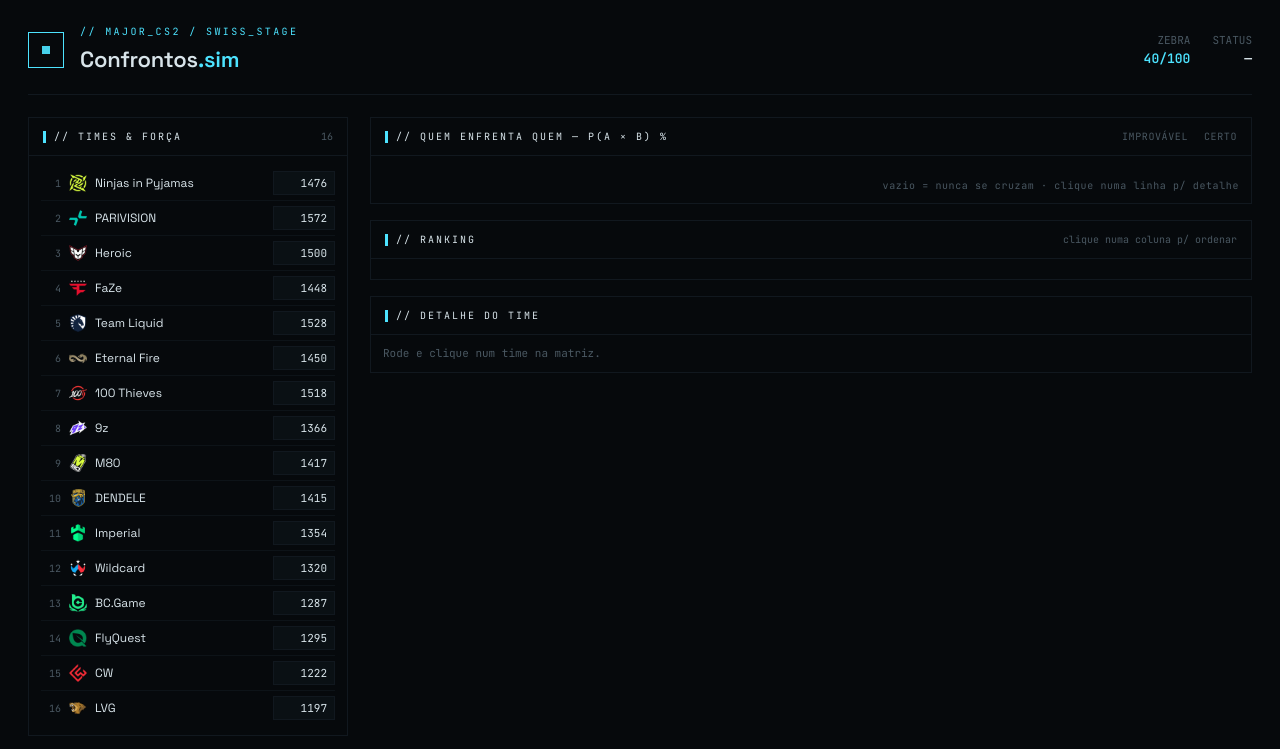
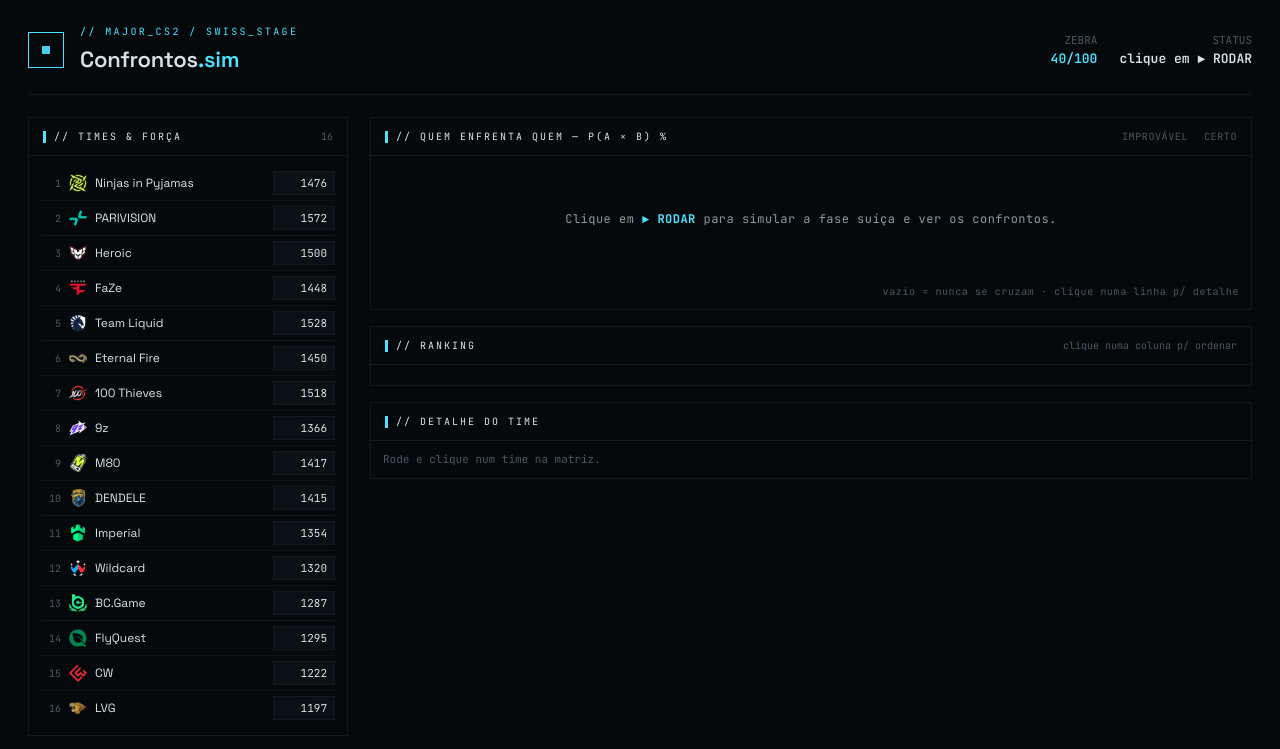
Before and after one commit to matheusmnn/major-cs, a website: page index.html in a window 1280 px wide. Shown: the top 749 px of the page. Drawn offline with Linux system fonts and the light colour scheme.

Commit message:
feat: aviso inicial para rodar a simulação (hint na matriz + botão pulsando)

```diff
--- a/index.html
+++ b/index.html
@@ -85,6 +85,11 @@
   .btn.ghost { background: transparent; border: 1px solid var(--cy); color: var(--cy); font-weight: 600; }
   .btn.ghost.dim { border-color: var(--line); color: var(--dim); }
   .btn.ghost:hover:not(:disabled) { filter: none; background: rgba(77,227,255,.06); }
+  @keyframes btnPulse { 0%,100% { box-shadow: 0 0 0 0 rgba(77,227,255,.5); } 50% { box-shadow: 0 0 0 6px rgba(77,227,255,0); } }
+  .btn.pulse { animation: btnPulse 1.6s infinite; }
+  .hint { padding: 44px 20px; text-align: center; color: var(--dim);
+    font-family: 'JetBrains Mono', monospace; font-size: 12px; letter-spacing: .04em; }
+  .hint b { color: var(--cy); }
   .row { display: flex; gap: 10px; flex-wrap: wrap; align-items: center; }
 
   /* live */
@@ -349,6 +354,7 @@ function overrideMap() {
 }
 
 function run() {
+  $('run').classList.remove('pulse');
   $('status').textContent = 'rodando…';
   $('run').disabled = true;
   setTimeout(() => {
@@ -510,6 +516,10 @@ setUpsetLabel();
 applyData();
 renderTeams();
 renderLive();
+// Estado inicial: a simulação só roda no botão, então avisa a pessoa.
+$('heat').innerHTML = '<div class="hint">Clique em <b>► RODAR</b> para simular a fase suíça e ver os confrontos.</div>';
+$('status').textContent = 'clique em ► RODAR';
+$('run').classList.add('pulse');
 // Carrega o contexto em segundo plano (não roda; a simulação só roda no botão Rodar).
 // Injetado (dist/file://) usa direto; servido (Pages/http) busca o stats.json.
 if (STATS_RAW) applyStats(STATS_RAW);
```
Also changed, not shown: dist/confrontos.html.
